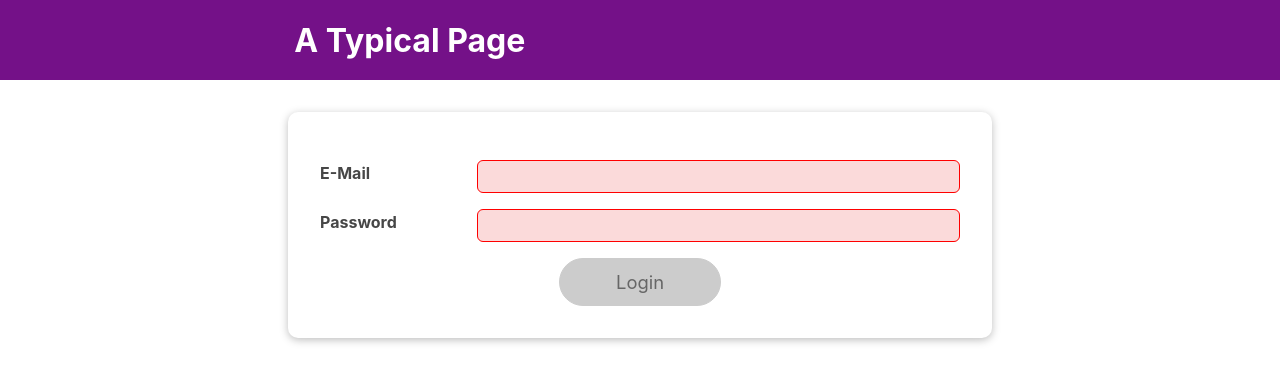
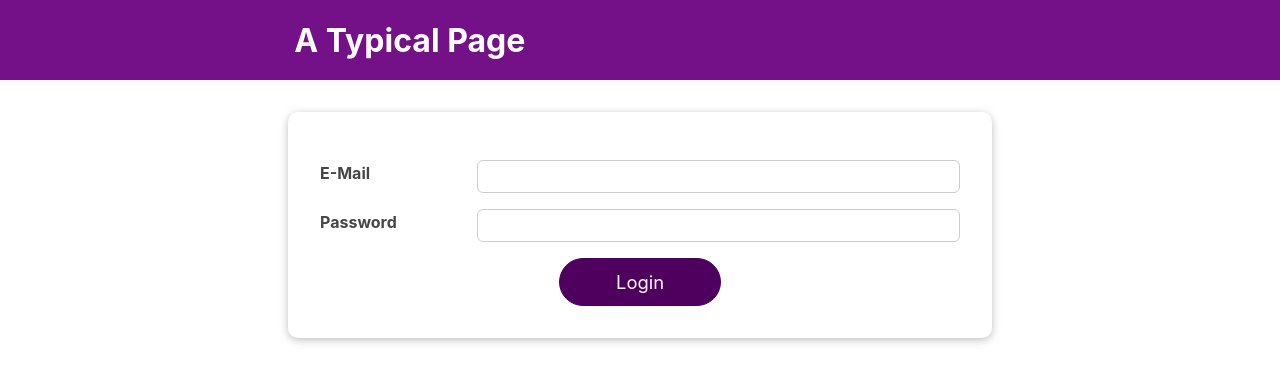
Before and after one commit to my-react-course-projects/form-validation, a React (Create React App) app: page / in a window 1280 px wide. Shown: the top 382 px of the page. Built offline with nearby package versions, Linux system fonts and the light colour scheme.

Commit message:
Fix input validation bug

```diff
--- a/src/components/Login/Login.js
+++ b/src/components/Login/Login.js
@@ -41,10 +41,10 @@ const Login = (props) => {
   const [formIsValid, setFormIsValid] = useState(false);
 
   // Reducer Function for receiving email input and validating the email input
-  const [emailState, dispatchEmailAction] = useReducer( emailReducer, { enteredEmail: '', emailIsValid: false } );
+  const [emailState, dispatchEmailAction] = useReducer( emailReducer, { enteredEmail: '', emailIsValid: true });
 
   // Reducer Function for receiving email input and validating the email input
-  const [passwordState, dispatchPasswordAction ] = useReducer(passwordReducer, { enteredPassword: '', passwordIsValid: false});
+  const [passwordState, dispatchPasswordAction ] = useReducer(passwordReducer, { enteredPassword: '', passwordIsValid: true });
 
   const { emailIsValid } = emailState;
   const { passwordIsValid } = passwordState;
@@ -96,7 +96,7 @@ const Login = (props) => {
     <Card className={classes.login}>
         <form onSubmit={submitHandler}>
             <div
-              className={`${classes.control} ${ emailState.emailIsValid === true ? '' : classes.invalid }`}
+              className={`${classes.control} ${ emailState.emailIsValid === false ? classes.invalid : '' }`}
             >
               <label htmlFor="email">E-Mail</label>
               <input
--- a/src/components/Login/Login.module.css
+++ b/src/components/Login/Login.module.css
@@ -38,6 +38,11 @@
   background: #f6dbfc;
 }
 
+/* .control.invalid input {
+  border-color: red;
+  background: #fbdada;
+} */
+
 .control.invalid input {
   border-color: red;
   background: #fbdada;
```
